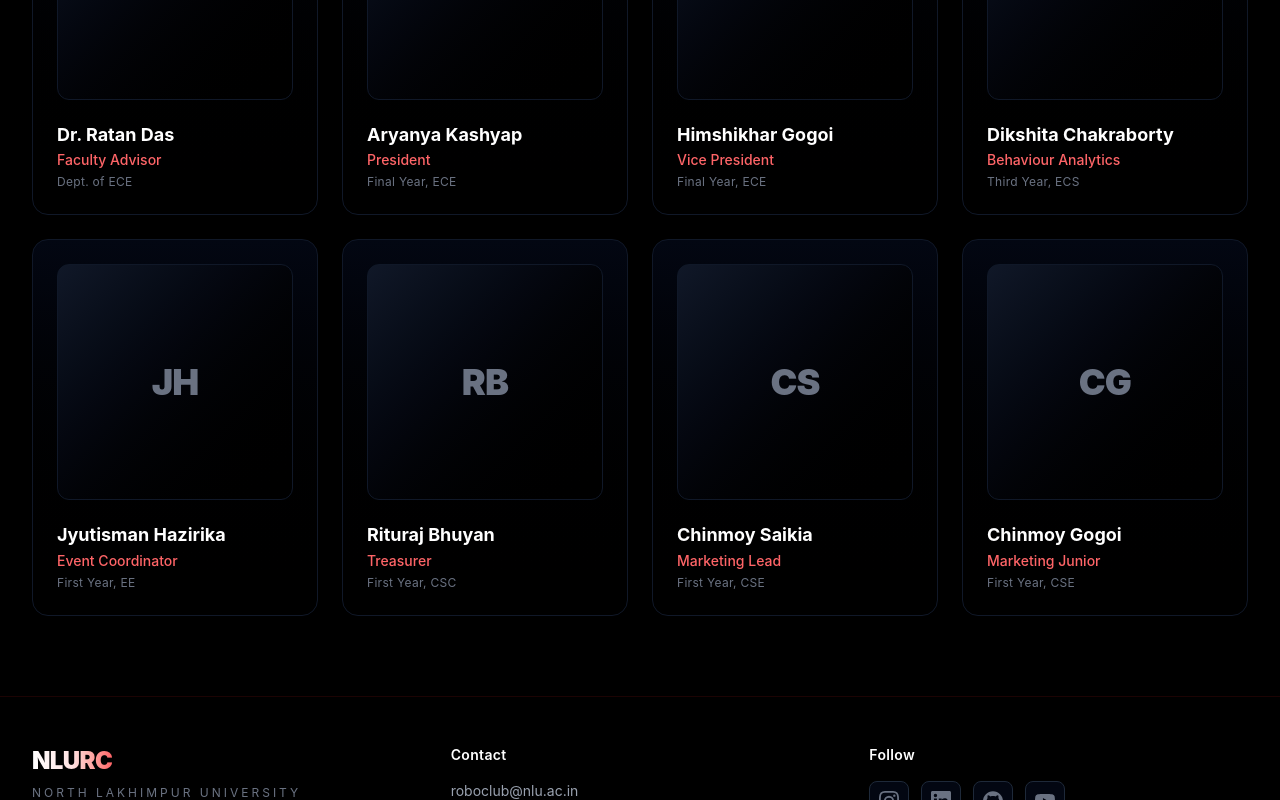
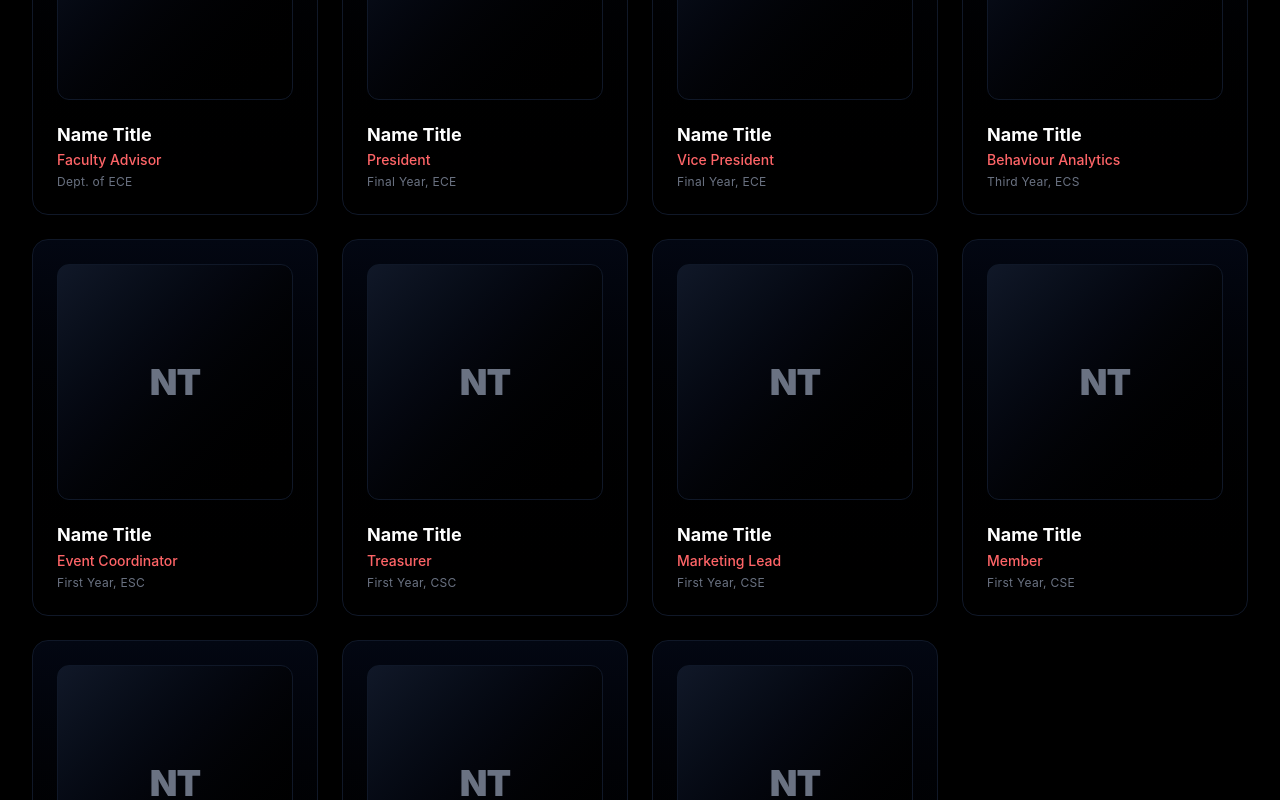
Before and after one commit to mousammm/nlurc, a React (Vite) app in the folder frontend/: page /team in a window 1280 px wide. Shown: the part 640-1440 px from the top of the page. Built offline with nearby package versions, Linux system fonts and the light colour scheme; no server answers.

Commit message:
update comment

```diff
--- a/frontend/src/App.jsx
+++ b/frontend/src/App.jsx
@@ -1,4 +1,3 @@
-// src/App.jsx
 import React from 'react';
 import { BrowserRouter, Routes, Route, Link } from 'react-router-dom';
 import Navbar from './components/Navbar';
--- a/frontend/src/components/Footer.jsx
+++ b/frontend/src/components/Footer.jsx
@@ -1,4 +1,3 @@
-// src/components/Footer.jsx
 import React from 'react';
 
 const Footer = () => {
--- a/frontend/src/components/JoinClubModal.jsx
+++ b/frontend/src/components/JoinClubModal.jsx
@@ -1,4 +1,3 @@
-// src/components/JoinClubModal.jsx
 import React, { useState } from 'react';
 import axios from 'axios';
 
@@ -26,10 +25,8 @@ const JoinClubModal = ({ open, onClose }) => {
     setLoading(true);
 
     try {
-      // 1. Create order on backend
       const { data } = await axios.post(`${API_URL}/api/create-order`, form);
 
-      // 2. Open Razorpay Checkout
       const options = {
         key: data.keyId,
         amount: data.amount,
@@ -42,16 +39,15 @@ const JoinClubModal = ({ open, onClose }) => {
           email: form.email,
           contact: form.phone,
         },
-        theme: { color: '#dc2626' }, // red-600 to match your site
+        theme: { color: '#dc2626' },
         handler: async (response) => {
-          // 3. Verify on backend
           try {
             const verify = await axios.post(
               `${API_URL}/api/verify-payment`,
               response
             );
             if (verify.data.success) {
-              alert('Welcome to NLURC! 🎉 Payment ID: ' + response.razorpay_payment_id);
+              alert('Welcome to NLURC! Payment ID: ' + response.razorpay_payment_id);
               onClose();
               setForm({ name: '', email: '', phone: '', department: '' });
             }
@@ -85,7 +81,7 @@ const JoinClubModal = ({ open, onClose }) => {
             Become a member
           </h3>
           <p className="text-xs text-gray-500 mt-1">
-            Membership fee: ₹200 (one-time)
+            Membership fee: ₹300 (one-time)
           </p>
         </div>
 
@@ -169,7 +165,7 @@ const JoinClubModal = ({ open, onClose }) => {
             disabled={loading}
             className="px-4 py-2 text-sm font-semibold text-white bg-red-600 hover:bg-red-700 rounded-lg transition-colors disabled:opacity-50"
           >
-            {loading ? 'Processing...' : 'Pay ₹200 & Join'}
+            {loading ? 'Processing...' : 'Pay ₹300 & Join'}
           </button>
         </div>
       </form>
--- a/frontend/src/components/Navbar.jsx
+++ b/frontend/src/components/Navbar.jsx
@@ -1,4 +1,3 @@
-// src/components/Navbar.jsx
 import React, { useState } from 'react';
 import { NavLink, Link } from 'react-router-dom';
 
--- a/frontend/src/pages/About.jsx
+++ b/frontend/src/pages/About.jsx
@@ -1,4 +1,3 @@
-// src/pages/About.jsx
 import React from 'react';
 
 const About = () => {
--- a/frontend/src/pages/Achievements.jsx
+++ b/frontend/src/pages/Achievements.jsx
@@ -1,37 +1,36 @@
-// src/pages/Achievements.jsx
 import React from 'react';
 
 const Achievements = () => {
   const achievements = [
     {
       year: '2024',
-      title: 'National Robotics Championship — Winner',
-      desc: 'First place at the National Robotics Championship held at IIT Guwahati, competing against 40+ teams from across India.',
-    },
-    {
-      year: '2024',
-      title: 'Best Innovation Award',
-      desc: 'Recognized for our autonomous disaster-response robot at TechFest, IIT Bombay.',
+      title: 'This is a title!',
+      desc: 'lorem ipsum dolor sit amet consectetur adipiscing elit sed voluptatum et qui optio distinctio minim proident do quo dolorum veniam excepturi',
     },
     {
       year: '2023',
-      title: 'Inter-University Robo War — Runner-up',
-      desc: 'Second place in the regional Robo War competition held at NIT Silchar.',
+      title: 'This is a title!',
+      desc: 'lorem ipsum dolor sit amet consectetur adipiscing elit sed voluptatum et qui optio distinctio minim proident do quo dolorum veniam excepturi',
     },
     {
       year: '2023',
-      title: 'Research Paper Published',
-      desc: 'Our paper on "AI-based Path Planning for Autonomous Robots" was published at an IEEE conference.',
+      title: 'This is a title!',
+      desc: 'lorem ipsum dolor sit amet consectetur adipiscing elit sed voluptatum et qui optio distinctio minim proident do quo dolorum veniam excepturi',
     },
     {
       year: '2022',
-      title: 'Best Student Club Award',
-      desc: 'Awarded by North Lakhimpur University for outstanding contribution to student innovation.',
+      title: 'This is a title!',
+      desc: 'lorem ipsum dolor sit amet consectetur adipiscing elit sed voluptatum et qui optio distinctio minim proident do quo dolorum veniam excepturi',
     },
     {
       year: '2022',
-      title: 'AICTE-Funded Project',
-      desc: 'Received a research grant for our smart agriculture robot project under the AICTE scheme.',
+      title: 'This is a title!',
+      desc: 'lorem ipsum dolor sit amet consectetur adipiscing elit sed voluptatum et qui optio distinctio minim proident do quo dolorum veniam excepturi',
+    },
+    {
+      year: '2022',
+      title: 'This is a title!',
+      desc: 'lorem ipsum dolor sit amet consectetur adipiscing elit sed voluptatum et qui optio distinctio minim proident do quo dolorum veniam excepturi',
     },
   ];
 
--- a/frontend/src/pages/Contact.jsx
+++ b/frontend/src/pages/Contact.jsx
@@ -1,4 +1,3 @@
-// src/pages/Contact.jsx
 import React, { useState } from 'react';
 
 const Contact = () => {
--- a/frontend/src/pages/Home.jsx
+++ b/frontend/src/pages/Home.jsx
@@ -1,4 +1,3 @@
-// src/pages/Home.jsx
 import React, { useState, useEffect } from 'react';
 import { Link } from 'react-router-dom';
 import JoinClubModal from '../components/JoinClubModal';
@@ -15,7 +14,7 @@ const Home = () => {
 
   const [currentImage, setCurrentImage] = useState(0);
 
-  // 👇 Join modal state
+  // Join modal state
   const [joinOpen, setJoinOpen] = useState(false);
 
   // Auto-rotate carousel every 5 seconds
@@ -129,7 +128,6 @@ const Home = () => {
               View Achievements
             </Link>
 
-            {/* 👇 Changed from Link to button — opens the modal */}
             <button
               onClick={() => setJoinOpen(true)}
               className="px-8 py-3.5 bg-white/5 hover:bg-white/10 border border-white/20 hover:border-red-500/50 text-white font-semibold rounded-lg backdrop-blur-sm transition-all duration-300 hover:scale-105"
--- a/frontend/src/pages/Team.jsx
+++ b/frontend/src/pages/Team.jsx
@@ -1,16 +1,18 @@
-// src/pages/Team.jsx
 import React from 'react';
 
 const Team = () => {
   const team = [
-    { name: 'Dr. Ratan Das', role: 'Faculty Advisor', dept: 'Dept. of ECE' },
-    { name: 'Aryanya Kashyap', role: 'President', dept: 'Final Year, ECE' },
-    { name: 'Himshikhar Gogoi', role: 'Vice President', dept: 'Final Year, ECE' },
-    { name: 'Dikshita Chakraborty', role: 'Behaviour Analytics', dept: 'Third Year, ECS' },
-    { name: 'Jyutisman Hazirika', role: 'Event Coordinator', dept: 'First Year, EE' },
-    { name: 'Rituraj Bhuyan', role: 'Treasurer', dept: 'First Year, CSC' },
-    { name: 'Chinmoy Saikia', role: 'Marketing Lead', dept: 'First Year, CSE' },
-    { name: 'Chinmoy Gogoi', role: 'Marketing Junior', dept: 'First Year, CSE' },
+    { name: 'Name Title', role: 'Faculty Advisor', dept: 'Dept. of ECE' },
+    { name: 'Name Title', role: 'President', dept: 'Final Year, ECE' },
+    { name: 'Name Title', role: 'Vice President', dept: 'Final Year, ECE' },
+    { name: 'Name Title', role: 'Behaviour Analytics', dept: 'Third Year, ECS' },
+    { name: 'Name Title', role: 'Event Coordinator', dept: 'First Year, ESC' },
+    { name: 'Name Title', role: 'Treasurer', dept: 'First Year, CSC' },
+    { name: 'Name Title', role: 'Marketing Lead', dept: 'First Year, CSE' },
+    { name: 'Name Title', role: 'Member', dept: 'First Year, CSE' },
+    { name: 'Name Title', role: 'Member', dept: 'First Year, Zoology' },
+    { name: 'Name Title', role: 'Member', dept: 'First Year, Physics' },
+    { name: 'Name Title', role: 'Member', dept: 'First Year, Maths' },
   ];
 
   // Helper to get initials from a name
```
